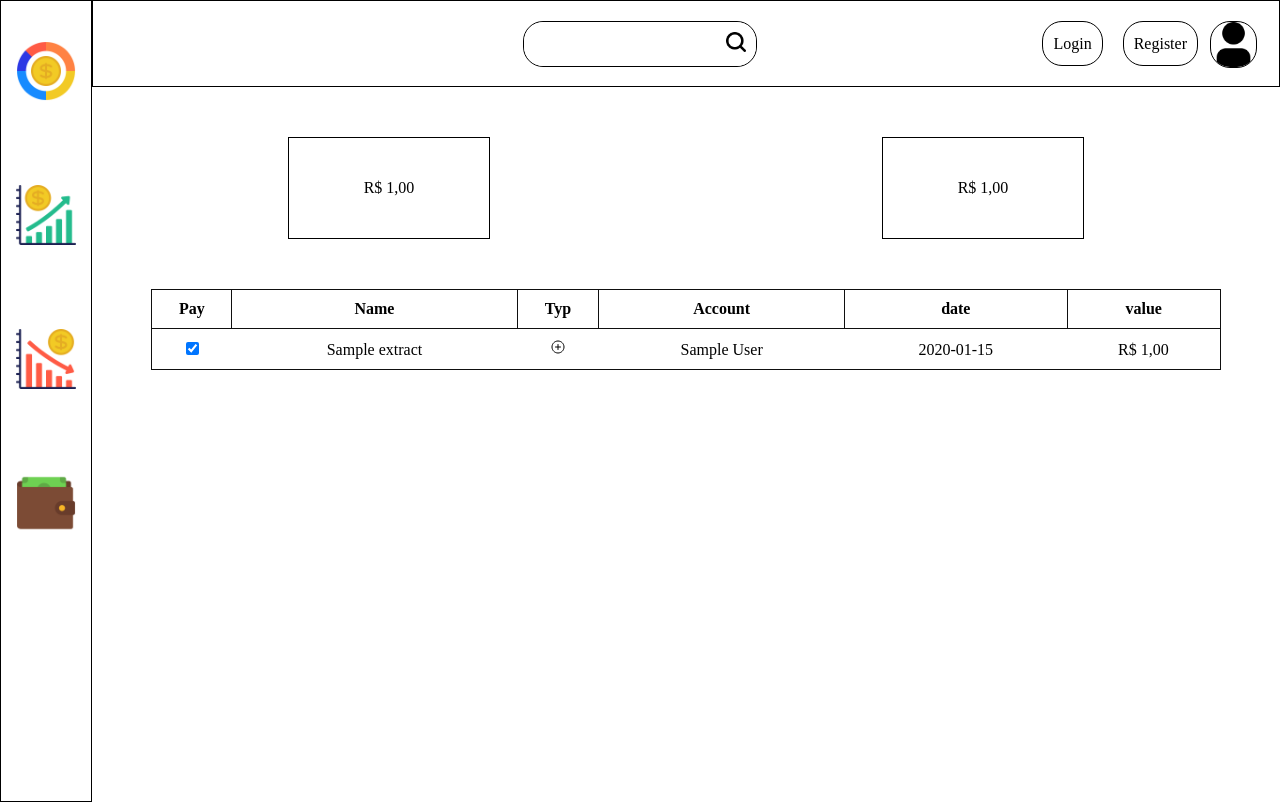
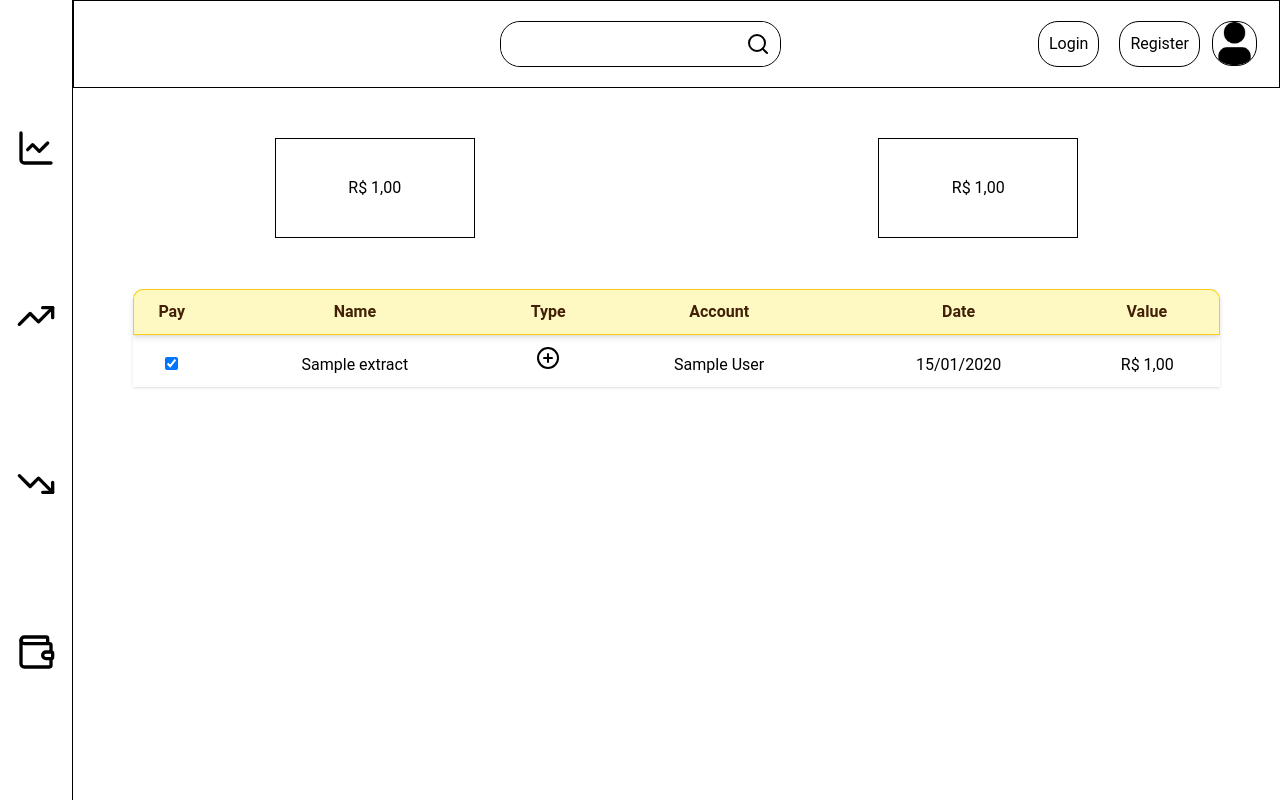
Before and after one commit to luigiPerkoski/MoreMoney, a Django app: page / in a window 1280 px wide. Run offline with Django 4.2, Linux system fonts and the light colour scheme; tables that the repository leaves empty hold one stand-in row (values such as "Sample post"); some libraries are stand-ins or nearby versions.

Commit message:
style table

```diff
--- a/core/models.py
+++ b/core/models.py
@@ -125,9 +125,9 @@ class Extract(models.Model): #* Extract template for saving money spending
 
     def show_date(self) -> str:
 
-        date = str(self.date)
+        date = str(self.date).split('-')
 
-        return date
+        return f'{date[2]}/{date[1]}/{date[0]}'
 
 
     def show_money(self) -> str:
@@ -181,6 +181,6 @@ class Money(models.Model):
 
     def show_future_value(self):
 
-        self.calc_future_value()
+        self.calc_future_value( )
 
         return f'R$ {self.future_value:.2f}'.replace('.', ',')
--- a/static/core/css/style.css
+++ b/static/core/css/style.css
@@ -1,3 +1,13 @@
+@import url('https://fonts.googleapis.com/css2?family=Inter:wght@100;300;400;500;700&display=swap');
+
+* {
+    font-family: 'Roboto', sans-serif;
+}
+
+html, body  {
+    height: 100vh;
+}
+
 html, body, div, span, object, iframe,
 h1, h2, h3, h4, h5, h6, p, blockquote, pre,
 abbr, address, cite, code,
@@ -58,14 +68,14 @@ a.button_reserch{
     border: none;
     border-radius: 0px 20px 20px 0;
     padding: 10px;
-    background-color: #ffffff;
-    width: 20px;
+    background-color: #fff;
+    width: auto;
 }
 #profile{
     padding: 10px;
     height: auto;
     border-radius: 20px 0px 0px 20px;
-    background-color: #ffffff;
+    background-color: #fff;
     border: none;
     padding-left: 5px;
 }
@@ -91,7 +101,7 @@ a.button_reserch{
     margin: 0 10px;
     border-radius: 20px;
     border: 1px solid #000000;
-    background-color: #ffffff;
+    background-color: #fff;
 }
 .perfil{
     max-width:70px;
--- a/static/core/css/table.css
+++ b/static/core/css/table.css
@@ -1,13 +1,25 @@
-table, th, tr{
+/* table, th, tr{
     border: 1px solid #0f0f0f;
-}
-table{
-    border-collapse: collapse;
-    width: 90%;
-    margin: auto;
-}
+} */
 
 td, th{
     text-align: center;
     padding: 10px 0;
 }
+
+th tr {
+  /* border-collapse: ; */
+  /* border-width: 4px; */
+  border-style: solid;
+  /* border-color: #000; */
+  border-radius: 25px;
+}
+
+
+thead th:first-child {
+    border-radius: 10px 0 0 0;
+}
+
+thead th:last-child {
+    border-radius: 0 10px 0 0;
+}
--- a/templates/base/base.html
+++ b/templates/base/base.html
@@ -7,43 +7,72 @@
     <title>Project | {% block title %}{% endblock title %}</title>
     <link rel="stylesheet" href="{%static 'core/css/style.css'%}">
     <link rel="stylesheet" href="{%static 'core/css/table.css'%}">
+    <script src="https://cdn.tailwindcss.com"></script>
+    <script>
+        tailwind.config = {
+            theme: {
+                extend: {
+                    colors: {
+                        primary: '#F0FF43',
+                        primary2: '#FFDD03',
+                        purple: '#3E18B5',
+                        dark: '#150E2B'
+                    }
+                }
+            }
+        }
+    </script>
+    <style type="text/tailwindcss">
+    @layer base {
+        thead tr { @apply drop-shadow-md; }
+        tr { @apply bg-white shadow hover:drop-shadow-md; }
+        tbody, table, thead,tr { @apply border-spacing-y-2; }
+        table {
+        border: 0;
+        border-collapse: separate;
+        border-spacing: 0 1px;
+        }
+
+        thead tr th {
+        border-collapse: separate;
+        border-spacing: 1px 1px;
+        }
+
+        tbody tr#first td {
+        border-top: 3px solid #4d4d4d;
+        border-collapse: separate;
+        border-spacing: 1px 1px;
+        }
+    }
+    </style>
 </head>
 <body>
     {% for conta in account %}
         {% comment %} {{conta.show_futere_sum}} {% endcomment %}
     {% endfor %}
-    <div class="menu_index">
-        <div class="home">
+    <div class="h-full px-4 justify-evenly flex flex-col border-solid border-black border-r-[1px]">
+        <a class="" href="#">
+            <i class="w-10 h-10" data-lucide="line-chart"></i>
+        </a>
         <a href="#">
-                <img class="img" src="{% static 'core/icon/home.png' %}" alt="home">
+            <i class="w-10 h-10" data-lucide="trending-up"></i>
         </a>
-        </div>
-        <div class=profit"">
         <a href="#">
-                <img class="img" src="{% static 'core/icon/profit.png' %}" alt="profit">
+            <i class="w-10 h-10" data-lucide="trending-down"></i>
         </a>
-        </div>
-        <div class="expense">
         <a href="#">
-                <img class="img" src="{% static 'core/icon/expense.png' %}" alt="expense">
+            <i class="w-10 h-10" data-lucide="wallet"></i>
         </a>
-        </div>
-        <div class="wallet">
-            <a href="#">
-                <img class="img" src="{% static 'core/icon/wallet.png' %}" alt="wallet">
-            </a>
-        </div>
     </div>
 
     <div class="content">
-
         <div class="profile">
             <div class="search-container">
                 <div class="research">
                     <div class="search">
                         <input type="text" name="profile" id="profile">
                     <a href="#" class="button_reserch">
-                        <img width="20px" src="{% static 'core/icon/research.png' %}" alt="">
+                        <i data-lucide="search"></i>
                     </a>
                     </div>
                 </div>
@@ -60,7 +89,9 @@
         {% endblock content %}
 
     </div>
-    <script type="module" src="https://unpkg.com/ionicons@7.1.0/dist/ionicons/ionicons.esm.js"></script>
-    <script nomodule src="https://unpkg.com/ionicons@7.1.0/dist/ionicons/ionicons.js"></script>
+    <script src="https://unpkg.com/lucide@latest"></script>
+    <script>
+      lucide.createIcons();
+    </script>
 </body>
 </html>
--- a/templates/pages/index.html
+++ b/templates/pages/index.html
@@ -12,20 +12,21 @@
         </div>
     </div>
 
-<table class="table_extract">
-    <tr>
-        <th>Pay</th>
-        <th>Name</th>
-        <th>Typ</th>
-        <th>Account</th>
-        <th>date</th>
-        <th>value</th>
-
+    <table class="w-[90%] m-auto spacing-y-5">
+        <thead>
+            <tr class="bg-yellow-100 shadow-none text-yellow-950 capitalize">
+                <th class="border-y border-l border-solid border-yellow-400">Pay</th>
+                <th class="border-y border-solid border-yellow-400">Name</th>
+                <th class="border-y border-solid border-yellow-400">Type</th>
+                <th class="border-y border-solid border-yellow-400">Account</th>
+                <th class="border-y border-solid border-yellow-400">date</th>
+                <th class="border-y border-r border-solid border-yellow-400">value</th>
             </tr>
-
+        </thead>
+  <tbody>
     {% for extract in extract_list %}
     <tr>
-            <td>
+        <td class="">
         {% if extract.pay == False %}
             <input type="checkbox" name="pay_checkbox_{{extract.id}}" id="" value="">
         {% else %}
@@ -33,20 +34,20 @@
         {% endif %}
         </td>
 
-            <td>{{extract.name}}</td>
+        <td class="">{{extract.name}}</td>
 
-            <td>
+        <td class="flex justify-center">
         {% if extract.type == 'P' %}
-                    <ion-icon name="add-circle-outline"></ion-icon>
+            <i data-lucide="plus-circle"></i>
         {% else %}
-                    <ion-icon name="remove-circle-outline"></ion-icon>
+            <i data-lucide="minus-circle"></i>
         {% endif %}
         </td>
-            <td>{{extract.account}}</td>
+        <td class="">{{extract.account}}</td>
 
-            <td>{{extract.show_date}}</td>
+        <td class="">{{extract.show_date}}</td>
 
-            <td>{{extract.show_money}}</td>
+        <td class="">{{extract.show_money}}</td>
 
 
     </tr>
@@ -55,7 +56,7 @@
         <p>Nenhum item cadastrado</p>
     </tr>
     {% endfor %}
-
+  </tbody>
 </table>
 
 {% endblock content %}
```
Lines whose indentation alone changed are shown as unchanged.
